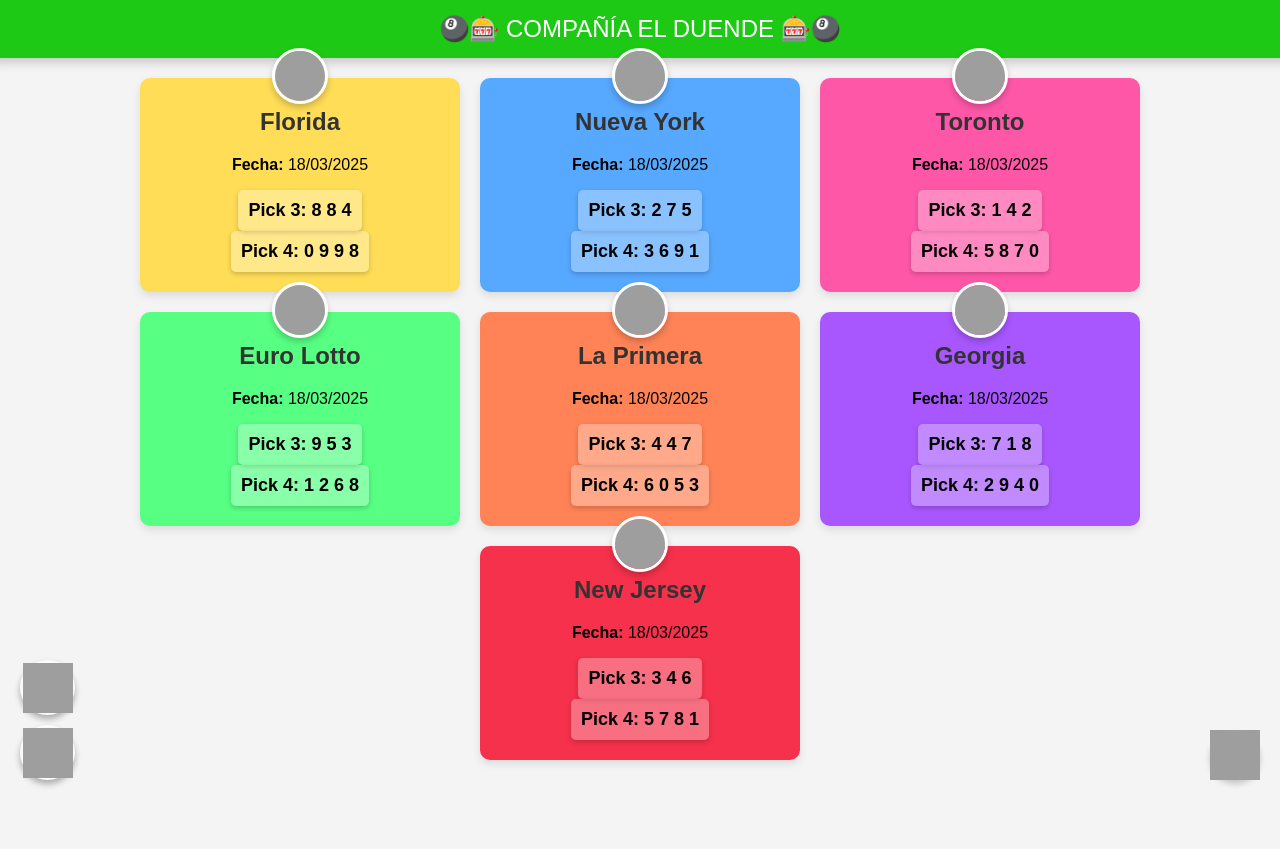
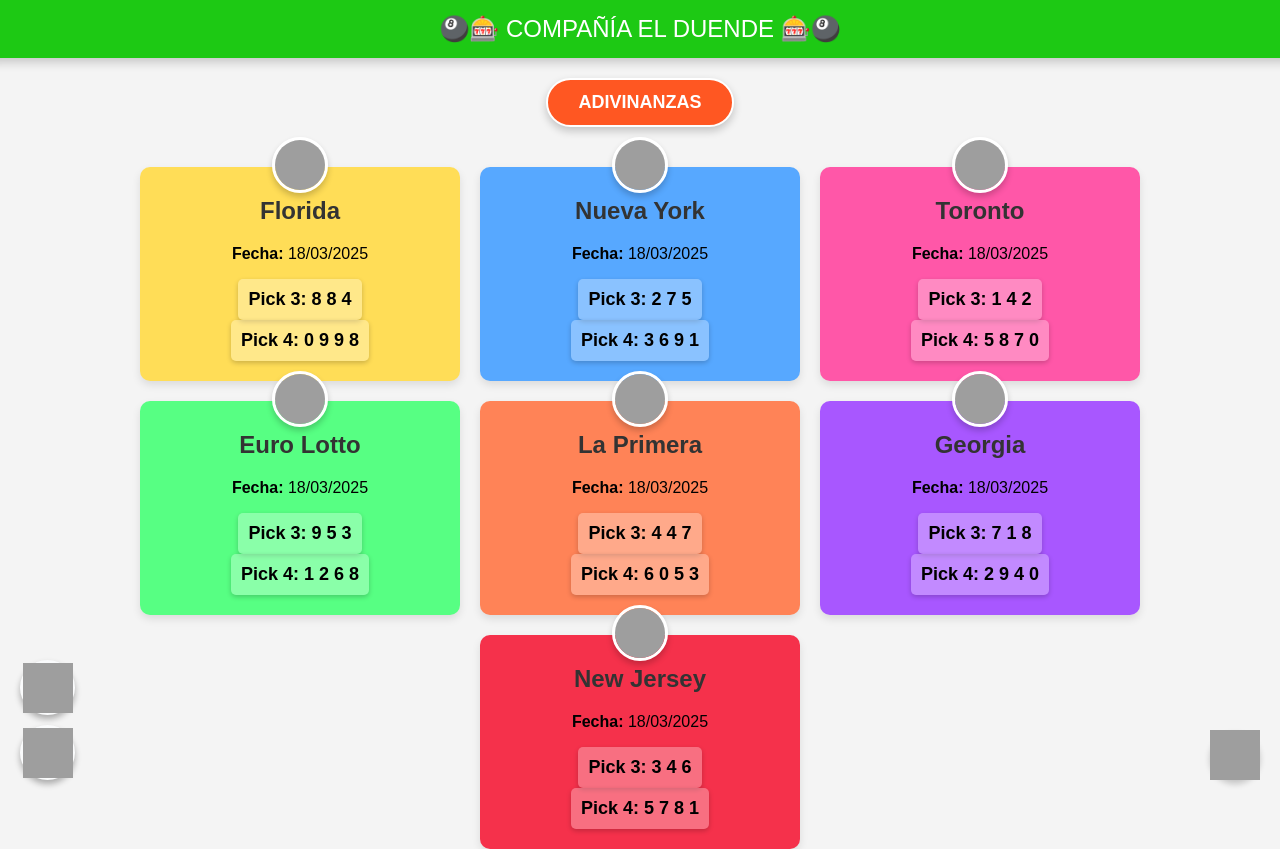
Before and after one commit to duende53/duend3, a plain HTML site: page index.html in a window 1280 px wide. Before the commit the page ends 800 px from the top, so only its background shows below. Drawn offline with Linux system fonts and the light colour scheme; grey boxes are pictures that could not be loaded.

Commit message:
Update index.html

```diff
--- a/index.html
+++ b/index.html
@@ -22,6 +22,35 @@
             font-size: 24px;
             width: 100%;
             box-shadow: 0 4px 10px rgba(0, 0, 0, 0.2);
+       }
+        /* NUEVO ESTILO PARA EL BOTÓN ADIVINANZAS */
+        .adivinanzas-btn-container {
+            width: 100%;
+            text-align: center;
+            margin: 20px 0;
+            animation: fadeIn 0.5s ease-out;
+        }
+        .adivinanzas-btn {
+            display: inline-block;
+            padding: 12px 30px;
+            background-color: #ff5722;
+            color: white;
+            text-decoration: none;
+            border-radius: 30px;
+            font-weight: bold;
+            font-size: 18px;
+            transition: all 0.3s ease;
+            box-shadow: 0 4px 8px rgba(0, 0, 0, 0.2);
+            border: 2px solid #fff;
+        }
+        .adivinanzas-btn:hover {
+            background-color: #e64a19;
+            transform: translateY(-2px);
+            box-shadow: 0 6px 12px rgba(0, 0, 0, 0.3);
+        }
+        @keyframes fadeIn {
+            from { opacity: 0; }
+            to { opacity: 1; }
         }
         .container {
             width: 90%;
@@ -135,6 +164,11 @@
 <body>
     <header>🎱🎰 COMPAÑÍA EL DUENDE 🎰🎱</header>
 
+      <!-- BOTÓN ADIVINANZAS AGREGADO AQUÍ -->
+    <div class="adivinanzas-btn-container">
+        <a href="adivinanza.html" class="adivinanzas-btn">ADIVINANZAS</a>
+    </div>
+
     <div class="container">
         <div class="lottery">
             <a href="https://whatsapp.com/channel/0029VaTXsTy2phHQWuav793e" class="profile-link">
```
